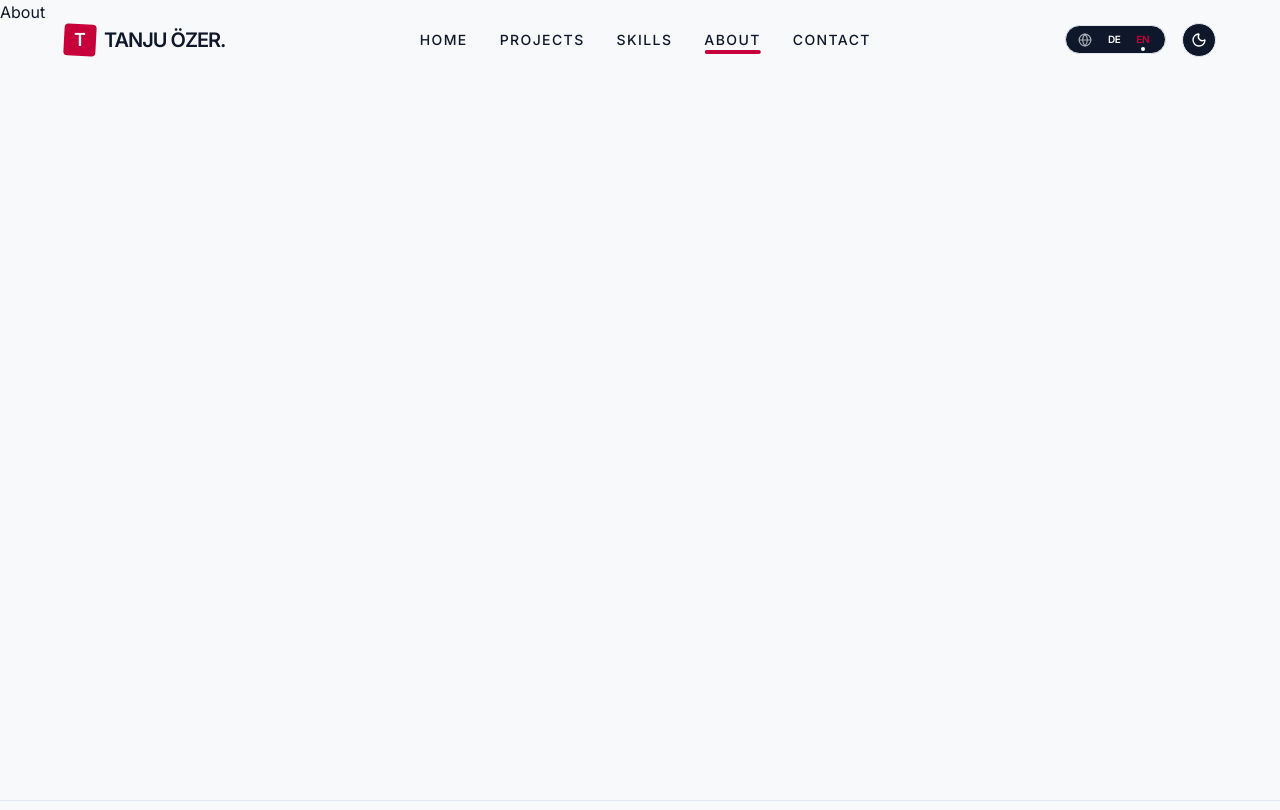
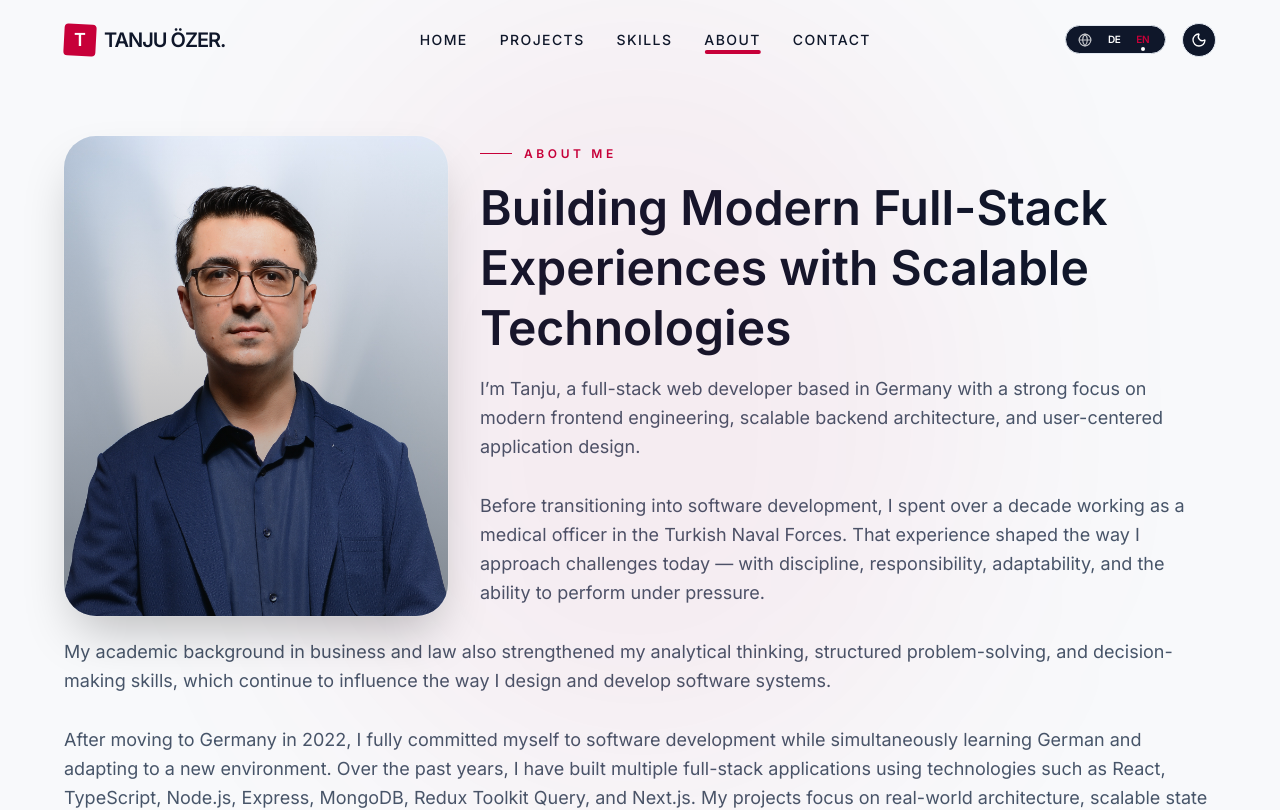
Before and after one commit to Tanju67/portfolio-new, a React (Vite) app: page /about in a window 1280 px wide. Shown: the top 810 px of the page. Built offline with nearby package versions, Linux system fonts and the light colour scheme.

Commit message:
complete about page

```diff
--- a/src/components/about/About.tsx
+++ b/src/components/about/About.tsx
@@ -1,5 +1,50 @@
+import { useTranslation } from "react-i18next";
+import img from "../../assets/foto.jpg";
+import MyImage from "../../shared/UIElements/myImage/MyImage";
+
 function About() {
-  return <div>About</div>;
+  const { t } = useTranslation("aboutPage");
+  return (
+    <section className="section-padding">
+      <div className="bg-accent/5 pointer-events-none absolute top-0 left-1/2 h-full w-1/2 -translate-x-1/2 rounded-full blur-[120px]" />
+      <div className="section-width mt-10">
+        <div className="">
+          <div className="float-left mr-8 mb-4 hidden md:block">
+            <MyImage badge={false} />
+          </div>
+          <div>
+            <div className="mb-2 flex items-center gap-4 md:mb-0 md:gap-0">
+              <div>
+                <div className="h-25 w-25 overflow-hidden rounded-full md:hidden">
+                  <img
+                    src={img}
+                    alt="me"
+                    className="h-30 w-30 object-cover object-center"
+                  />
+                </div>
+              </div>
+
+              <div>
+                <div className="mb-4 inline-flex items-center gap-3">
+                  <span className="bg-accent h-px w-8"></span>
+                  <h4 className="text-accent text-xs font-black tracking-[0.3em] uppercase">
+                    {t("about.subtitle")}
+                  </h4>
+                </div>
+                <h2 className="title-size mb-4 leading-tight font-semibold">
+                  {t("about.title")}
+                </h2>
+              </div>
+            </div>
+
+            <p className="text-secondary text-size leading-relaxed whitespace-pre-line">
+              {t("about.text")}
+            </p>
+          </div>
+        </div>
+      </div>
+    </section>
+  );
 }
 
 export default About;
```
